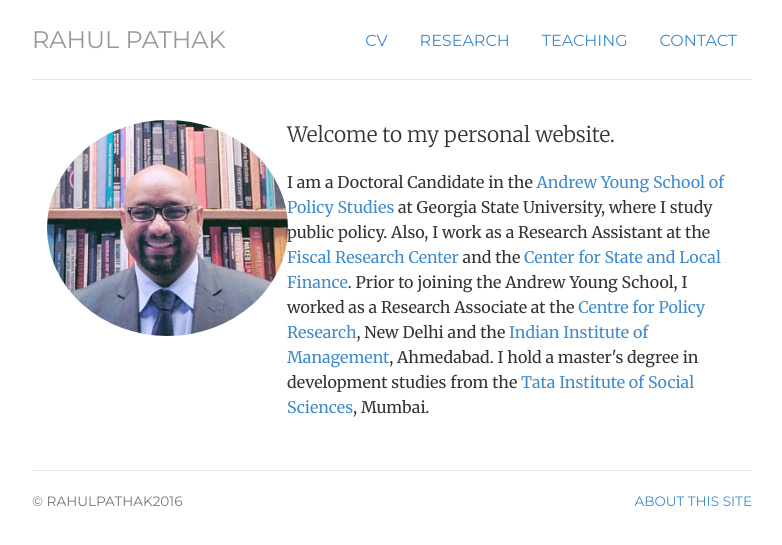
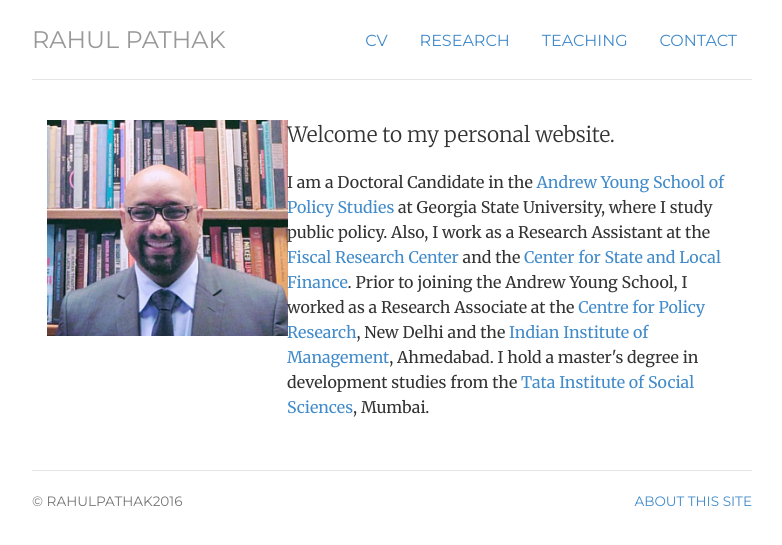
Before and after one commit to pathak-rahul/pathak-rahul.github.io, a Jekyll site: the page built from index.html, in a window 1280 px wide. Shown: the top 545 px of the page, without its empty margins (248-1030 px from the left). Built offline with Jekyll 4.4.1, drawn with Linux system fonts in a browser that asks for light colours.

Commit message:
Update index.html

```diff
--- a/index.html
+++ b/index.html
@@ -10,7 +10,7 @@
 <!-- <div class="jumbotron"> -->
 <div class="row marketing">
 	<div class="col-sm-4">
-	<img  class="img-circle" alt="Rahul Pathak" src="img/rpathak.png">
+	<img  class="w3-round" alt="Rahul Pathak" src="img/rpathak.png">
 	</div>
 	<div itemscope itemtype="http://data-vocabulary.org/Person" class="col-sm-8">
 
```
